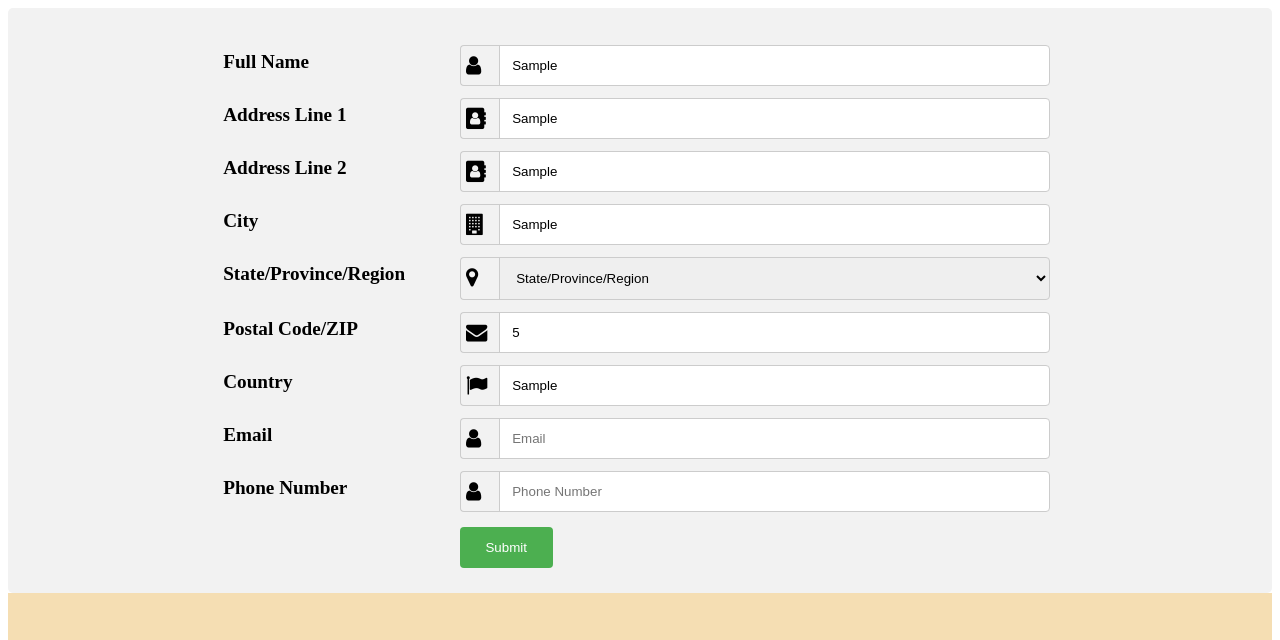
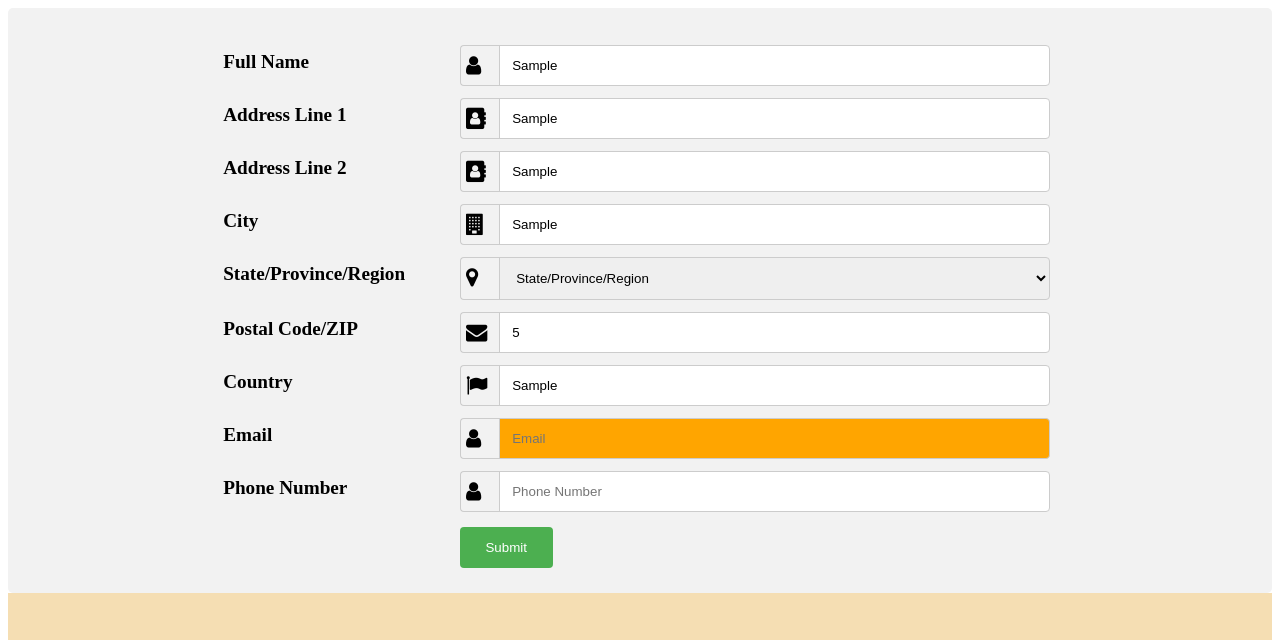
Before and after one commit to saurabh2297/guvibootcamptask, a plain HTML site: page assesment1/index.html in a window 1280 px wide. Both pictures are taken after typing "Sample", "Sample", "Sample", "Sample", "5", "Sample" into the empty fields and a click on the input "Submit". Shown: the top 640 px of the page. Drawn offline with Linux system fonts and the light colour scheme.

Commit message:
Update style.css

```diff
--- a/assesment1/style.css
+++ b/assesment1/style.css
@@ -10,7 +10,7 @@ input[type=text],input[type=email],input[type=number], select{
   }
 
 .error{
-    border:solid 1px red;
+    background-color:orange;
 }
 
 label {
```
